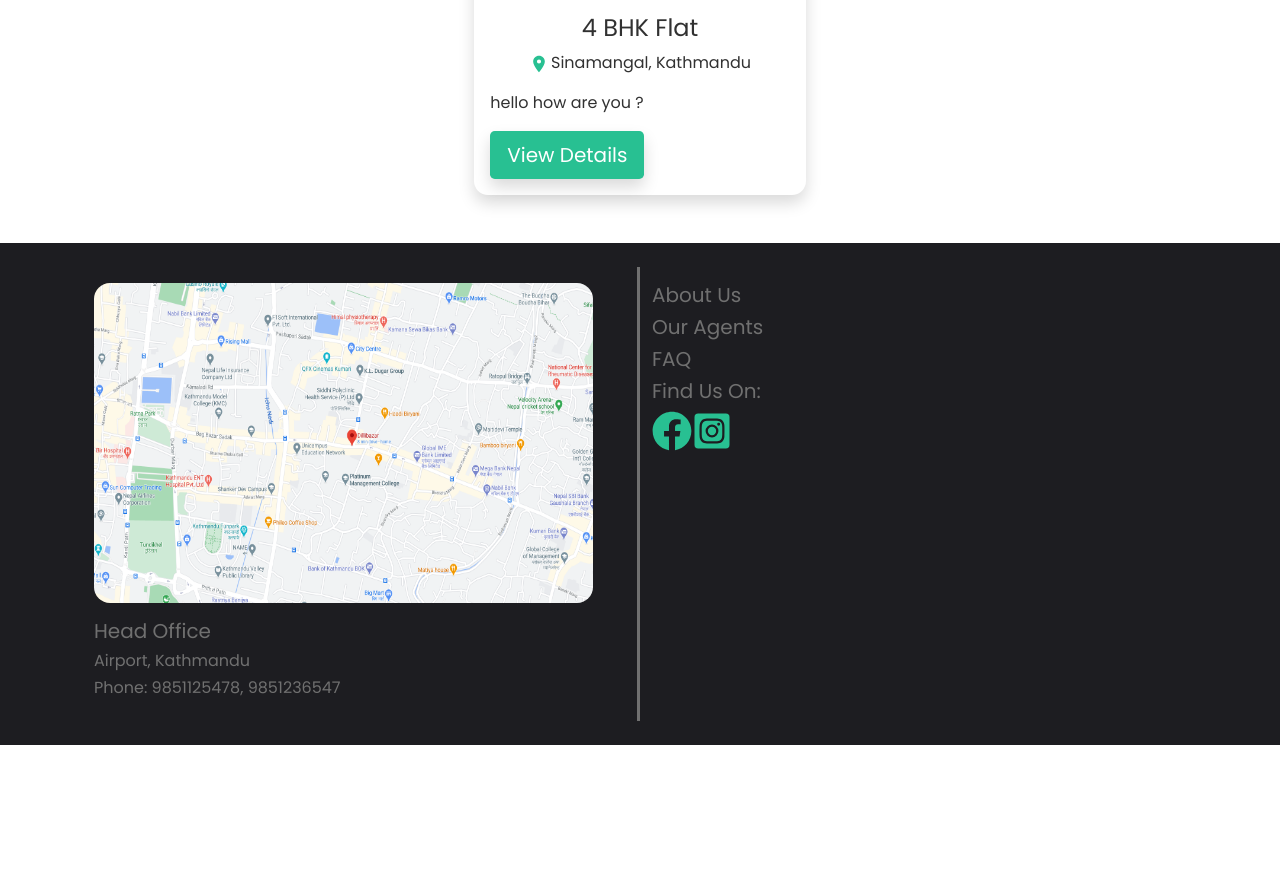
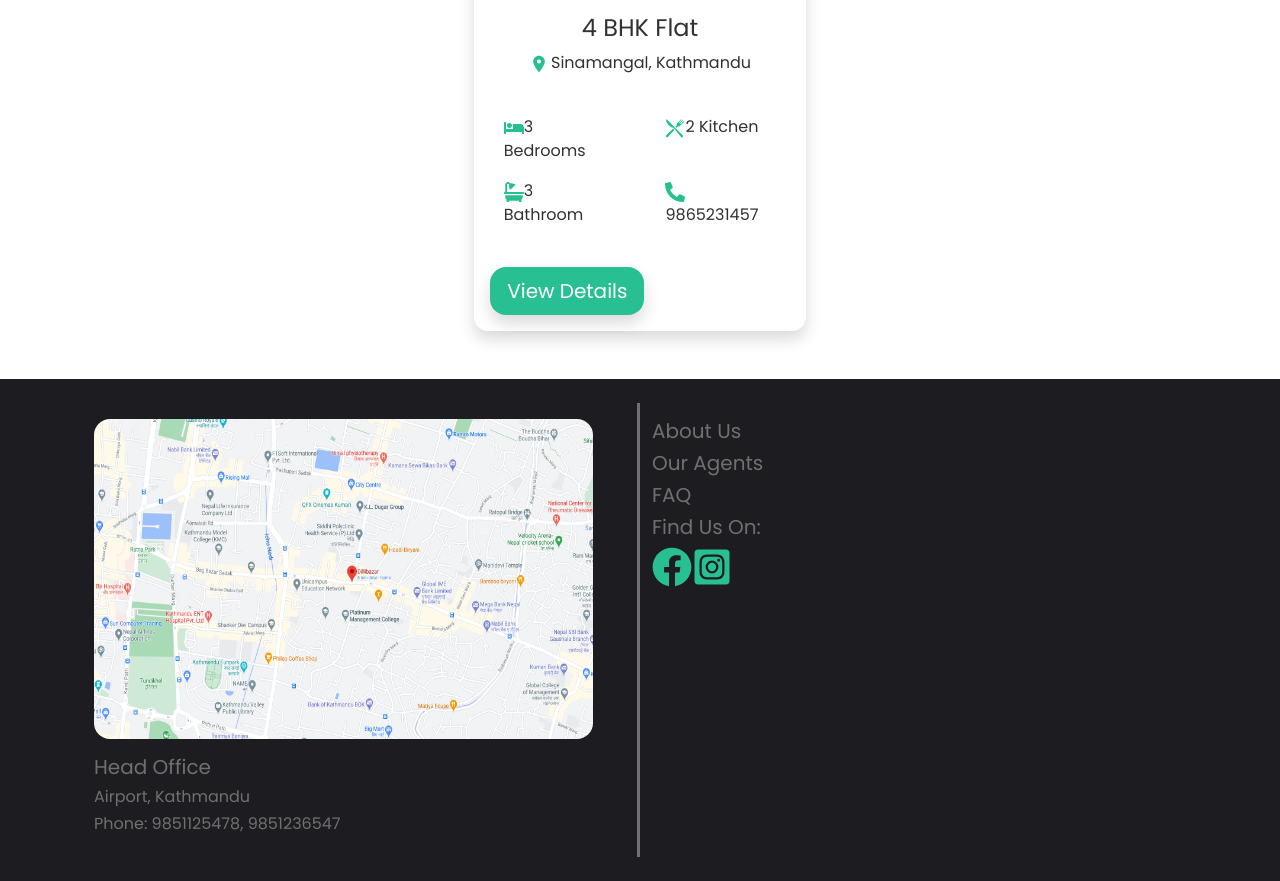
Before and after one commit to amitpradhan195/USK, a React (Create React App) app: page / in a window 1280 px wide. Shown: the part 1216-2097 px from the top of the page. Before the commit the page ends 1961 px from the top, so only its background shows below. Built offline with nearby package versions, Linux system fonts and the light colour scheme.

Commit message:
card complete

```diff
--- /dev/null
+++ b/src/Data/Carddata.js
@@ -0,0 +1,3 @@
+const Carddata = [{}];
+
+export default Carddata;
--- a/src/components/Card/Card.css
+++ b/src/components/Card/Card.css
@@ -15,6 +15,7 @@
 .featured-card .card .card-body .viewdetails {
   background-color: #28c092 !important;
   color: #ffffff;
+  border-radius: 16px !important;
 }
 
 .featured-card .card .card-body .tag {
--- a/src/components/Card/Card.scss
+++ b/src/components/Card/Card.scss
@@ -19,6 +19,7 @@ $green: #34b849;
       .viewdetails {
         background-color: $primary !important;
         color: $white;
+        border-radius: 16px !important;
       }
       .tag {
         position: absolute;
--- a/src/components/Card/index.js
+++ b/src/components/Card/index.js
@@ -10,11 +10,12 @@ import { MdLocationOn } from "react-icons/md";
 import { FaBed } from "react-icons/fa";
 import { GiKnifeFork } from "react-icons/gi";
 import { FaBath } from "react-icons/fa";
+import { FaPhoneAlt } from "react-icons/fa";
 
 import "./Card.css";
 import { NavLink } from "react-router-dom";
 
-export default function index() {
+export default function Card(props) {
   return (
     <IconContext.Provider value={{ color: "#28c092", size: "20px" }}>
       <>
@@ -30,12 +31,17 @@ export default function index() {
                     <div className="col-md-4 col-10 mx-auto">
                       <div className="card shadow about-card">
                         <div className="card-body">
+                          {/* title */}
                           <img
                             alt="First slide"
                             className="d-block w-100"
                             src={slider1}
                           />
-                          <div className="tag shadow" name="ppfor">
+                          <div
+                            className="tag shadow"
+                            name="ppfor"
+                            style={props.css}
+                          >
                             For Sale
                           </div>
                           <h4 className=" text-center text-capitalize font-weight-bold pt-3">
@@ -47,9 +53,37 @@ export default function index() {
                             </span>
                             Sinamangal, Kathmandu
                           </p>
+                          {/* feature */}
+                          <div className="facilities row pb-3 pt-4">
+                            <div className="col-md-5 mx-auto">
+                              <span className="pr-2">
+                                <FaBed />
+                              </span>
+                              3 Bedrooms
+                            </div>
+                            <div className="col-md-5 mx-auto">
+                              <span className="pr-2">
+                                <GiKnifeFork />
+                              </span>
+                              2 Kitchen
+                            </div>
+                          </div>
 
-                          <div className="facilities">hello how are you ?</div>
-
+                          <div className="facilities1 row pb-4">
+                            <div className="col-md-5 mx-auto">
+                              <span className="pr-2">
+                                <FaBath />
+                              </span>
+                              3 Bathroom
+                            </div>
+                            <div className="col-md-5 mx-auto">
+                              <span className="pr-2">
+                                <FaPhoneAlt />
+                              </span>
+                              9865231457
+                            </div>
+                          </div>
+                          {/* feature end */}
                           <NavLink
                             type="button"
                             className="btn btn-lg btn-block shadow mt-3 viewdetails"
```
Also changed, not shown: 2 other files (tests, documents, lock files or other folders).
